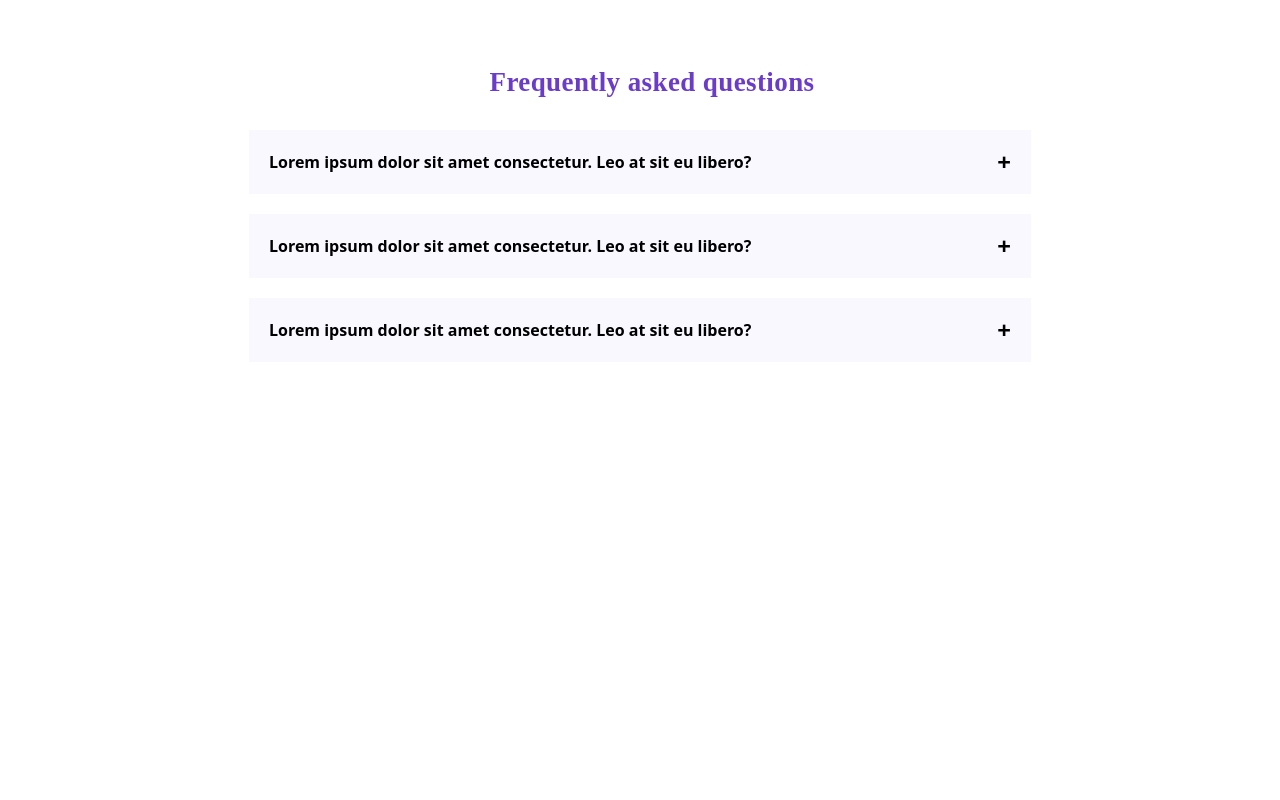
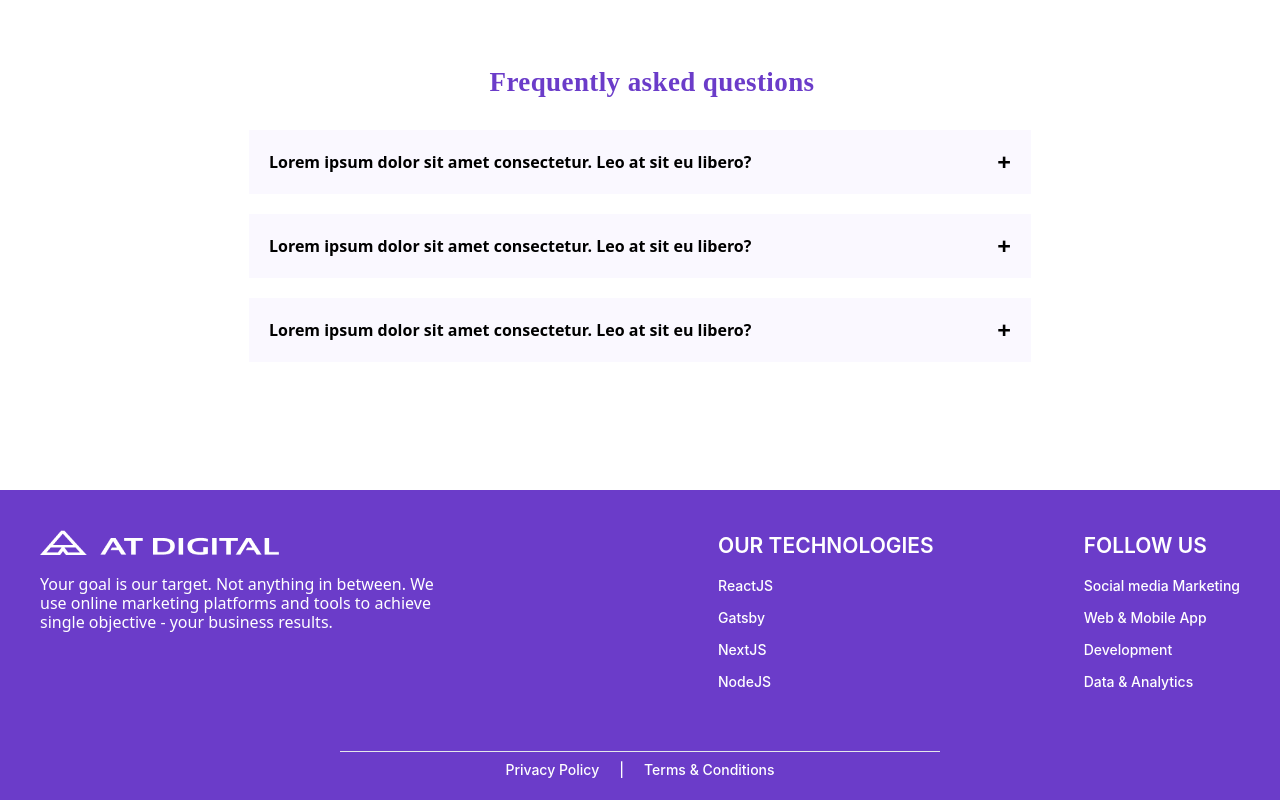
Before and after one commit to tharsikan1999/At-digital, a React (Create React App) app: page / in a window 1280 px wide. Shown: the part 1775-2575 px from the top of the page. Before the commit the page ends 2265 px from the top, so only its background shows below. Built offline with nearby package versions, Linux system fonts and the light colour scheme.

Commit message:
update footer

```diff
--- a/src/App.js
+++ b/src/App.js
@@ -12,6 +12,7 @@ function App() {
       <Navbar />
       <Home />
       <Questions />
+      <Footer />
     </Router>
   );
 }
--- a/src/Components/Footer.jsx
+++ b/src/Components/Footer.jsx
@@ -52,15 +52,17 @@ function Footer() {
             <h2 className="mb-2  text-[21px]  text-left font-semibold vsm:mt-7 text-white uppercase">
               Follow us
             </h2>
-            <ul className=" text-white font-medium text-sm ">
+            <ul className="text-white font-medium text-sm">
               <li className="">
                 <Link to="" className="leading-8">
                   Social media Marketing
                 </Link>
               </li>
               <li>
-                <Link to="" className="leading-5">
-                  Web & Mobile App <br /> Development
+                <Link to="" className="leading-8">
+                  Web & Mobile App{" "}
+                  <br className="lg:hidden md:hidden sm:hidden vsm:hidden xl:inline" />{" "}
+                  Development
                 </Link>
               </li>
               <li>
```
